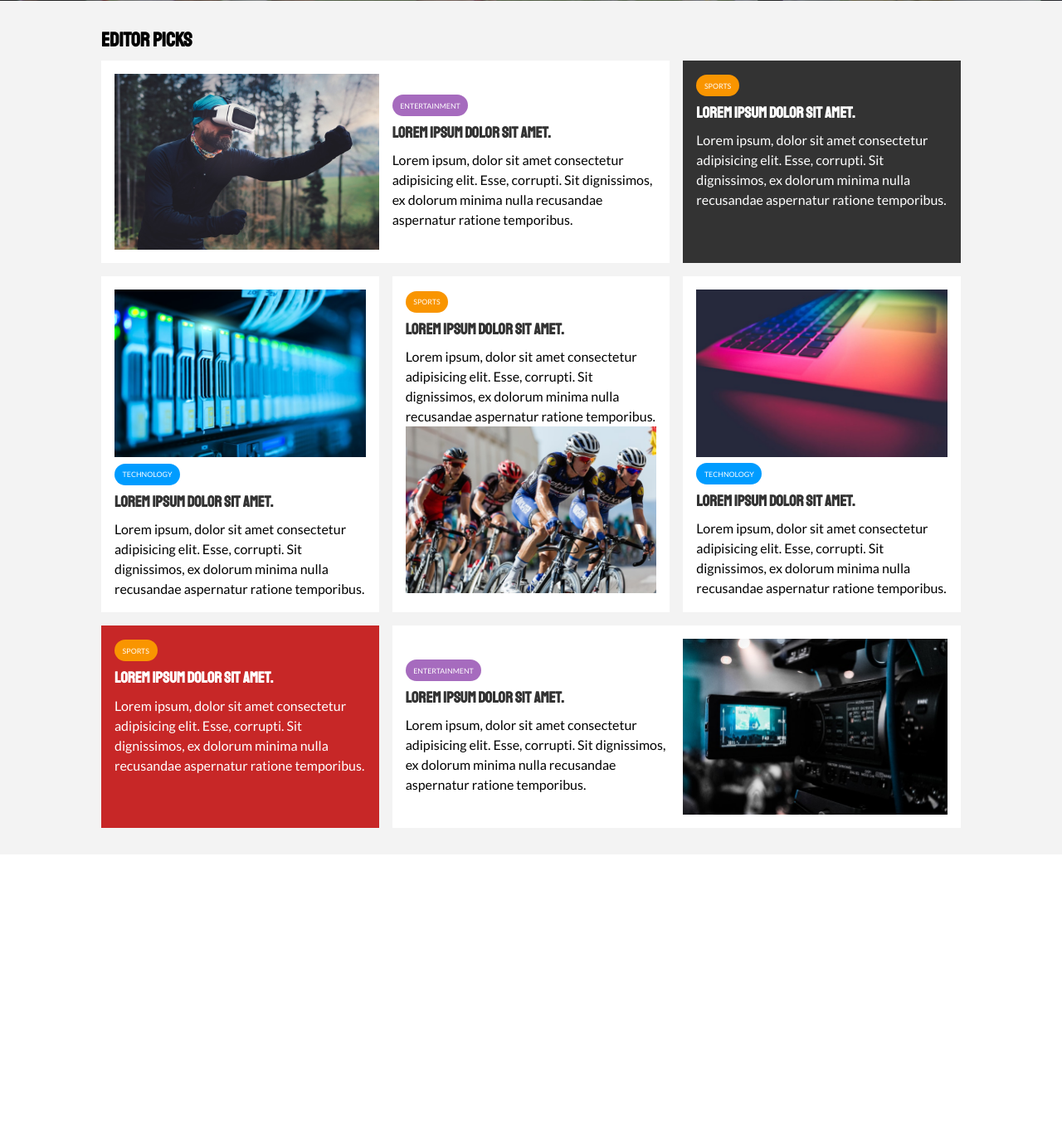
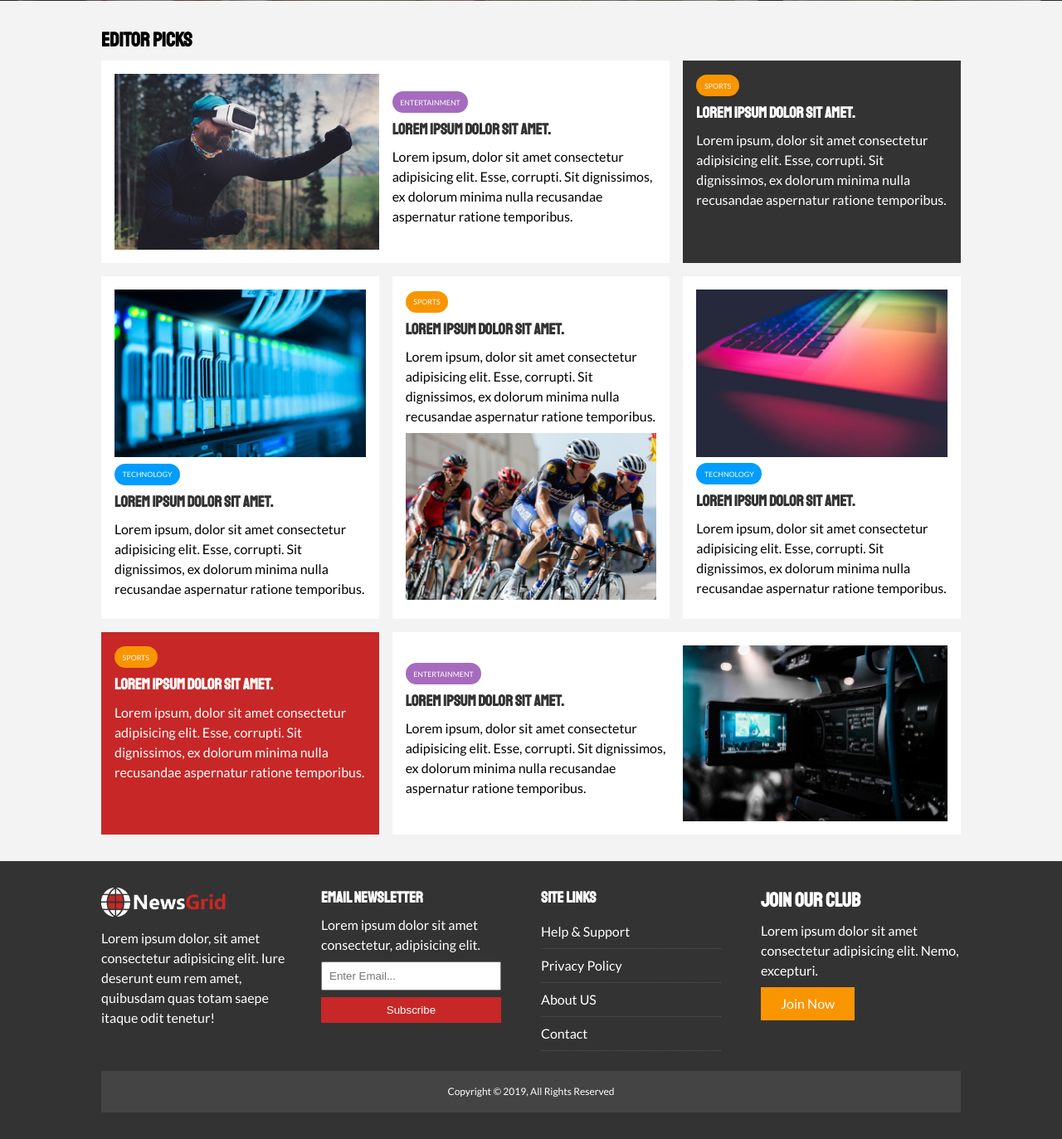
Before and after one commit to winadiw/modern-html-css-course, a PHP site: page / in a window 1280 px wide. Shown: the part 537-1910 px from the top of the page at 83% size. Before the commit the page ends 1535 px from the top, so only its background shows below. Run offline with PHP 8.4, Linux system fonts and the light colour scheme; some libraries are stand-ins or nearby versions.

Commit message:
#101 - footer using grid

```diff
--- a/newsgrid/css/style.css
+++ b/newsgrid/css/style.css
@@ -31,6 +31,10 @@ a {
 
 ul {
   list-style: none;
+}
+
+p {
+  margin: .5rem 0;
 }
 
 img {
@@ -148,6 +152,17 @@ h6 {
 .p-2 { padding: 2rem; }
 .p-3 { padding: 3rem;}
 
+
+.list li {
+  padding: .5rem 0;
+  border-bottom: #555 dotted 1px;
+  width: 90%;
+}
+
+.list li a:hover {
+  color: var(--primary-color) !important;
+}
+
 /* Navigation */
 #main-nav {
   background: white;
@@ -250,3 +265,42 @@ h6 {
 #home-articles .articles-container > *:last-child {
   grid-column: 2 / span 2;
 }
+
+/* Footer */
+
+#main-footer {
+  background: var(--dark-color);
+  color: white;
+}
+
+#main-footer img {
+  width: 150px;
+}
+
+#main-footer a {
+  color: white;
+}
+
+#main-footer .footer-container {
+  display: grid;
+  grid-template-columns: repeat(4, 1fr);
+  gap: 1.5rem;
+}
+
+#main-footer .footer-container > *:last-child {
+  background: #444;
+  grid-column: 1 / span 4;
+  padding: 0.5rem;
+  text-align: center;
+  font-size: 0.75rem;
+}
+
+#main-footer .footer-container input[type='email'] {
+  width: 90%;
+  padding: 0.5rem;
+  margin-bottom: 0.5rem;
+}
+
+#main-footer .footer-container input[type='submit'] {
+  width: 90%;
+}
--- a/newsgrid/index.html
+++ b/newsgrid/index.html
@@ -94,6 +94,42 @@
     </div>
   </section>
 
+  <footer id="main-footer" class="py-2">
+    <div class="container footer-container">
+      <div>
+        <img src="img/logo_light.png" alt="NewsGrid">
+        <p>Lorem ipsum dolor, sit amet consectetur adipisicing elit. Iure deserunt eum rem amet, quibusdam quas totam saepe itaque odit tenetur!</p>
+      </div>
+      <div>
+        <h3>Email Newsletter</h3>
+        <p>Lorem ipsum dolor sit amet consectetur, adipisicing elit.</p>
+        <form>
+          <input type="email" placeholder="Enter Email...">
+          <input type="submit" value="Subscribe" class="btn btn-primary">
+        </form>
+      </div>
+      <div>
+        <h3>Site Links</h3>
+        <ul class="list">
+          <li><a href="#">Help & Support</a></li>
+          <li><a href="#">Privacy Policy</a></li>
+          <li><a href="#">About US</a></li>
+          <li><a href="#">Contact</a></li>
+        </ul>
+      </div>
+      <div>
+        <h2>Join Our Club</h2>
+        <p>Lorem ipsum dolor sit amet consectetur adipisicing elit. Nemo, excepturi.</p>
+        <a href="#" class="btn btn-secondary">Join Now</a>
+      </div>
+      <div>
+        <p>
+          Copyright &copy; 2019, All Rights Reserved
+        </p>
+      </div>
+    </div>
+  </footer>
+
   <script src="https://kit.fontawesome.com/c376bcfedf.js" crossorigin="anonymous"></script>
 </body>
 </html>
```
